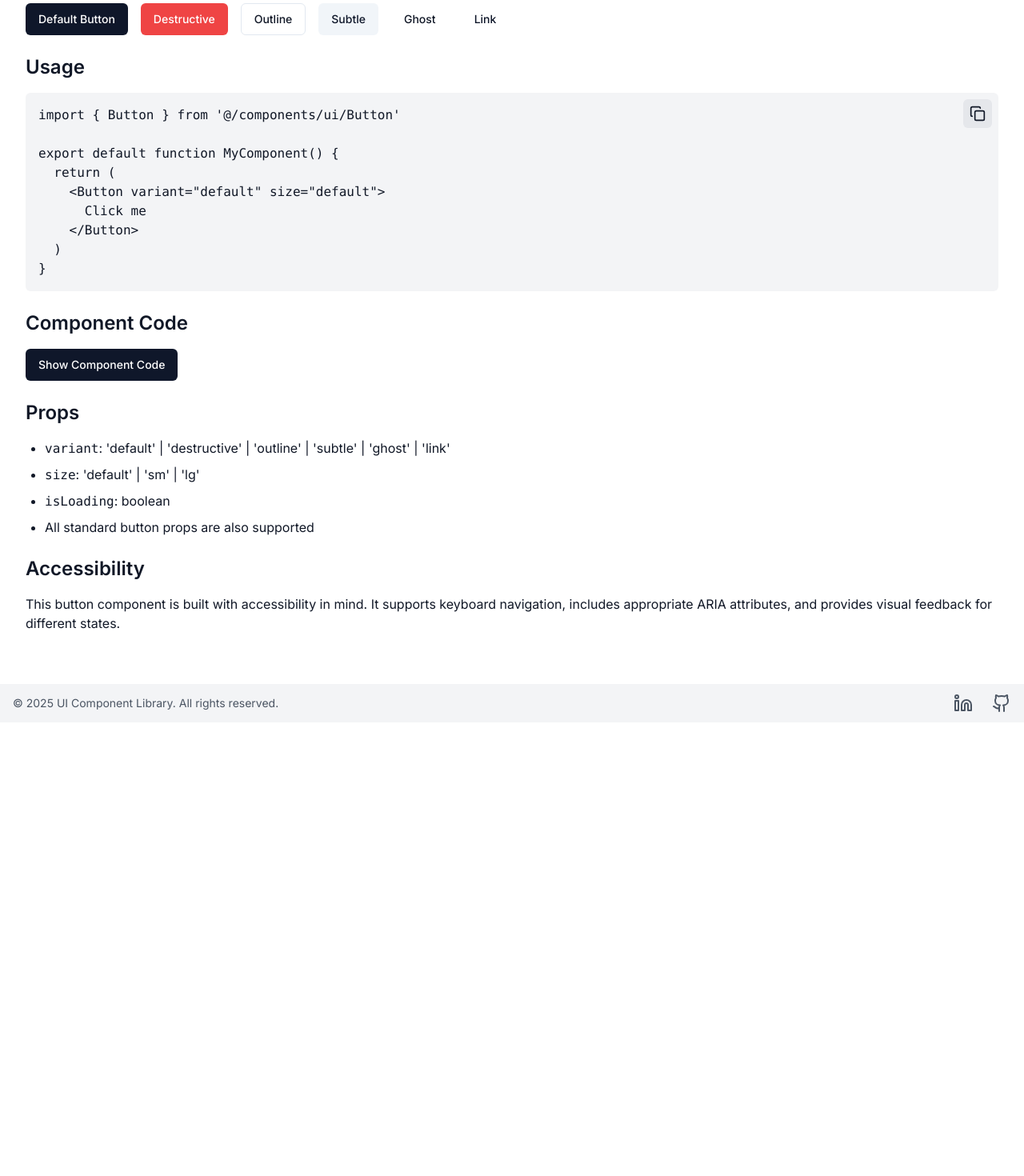
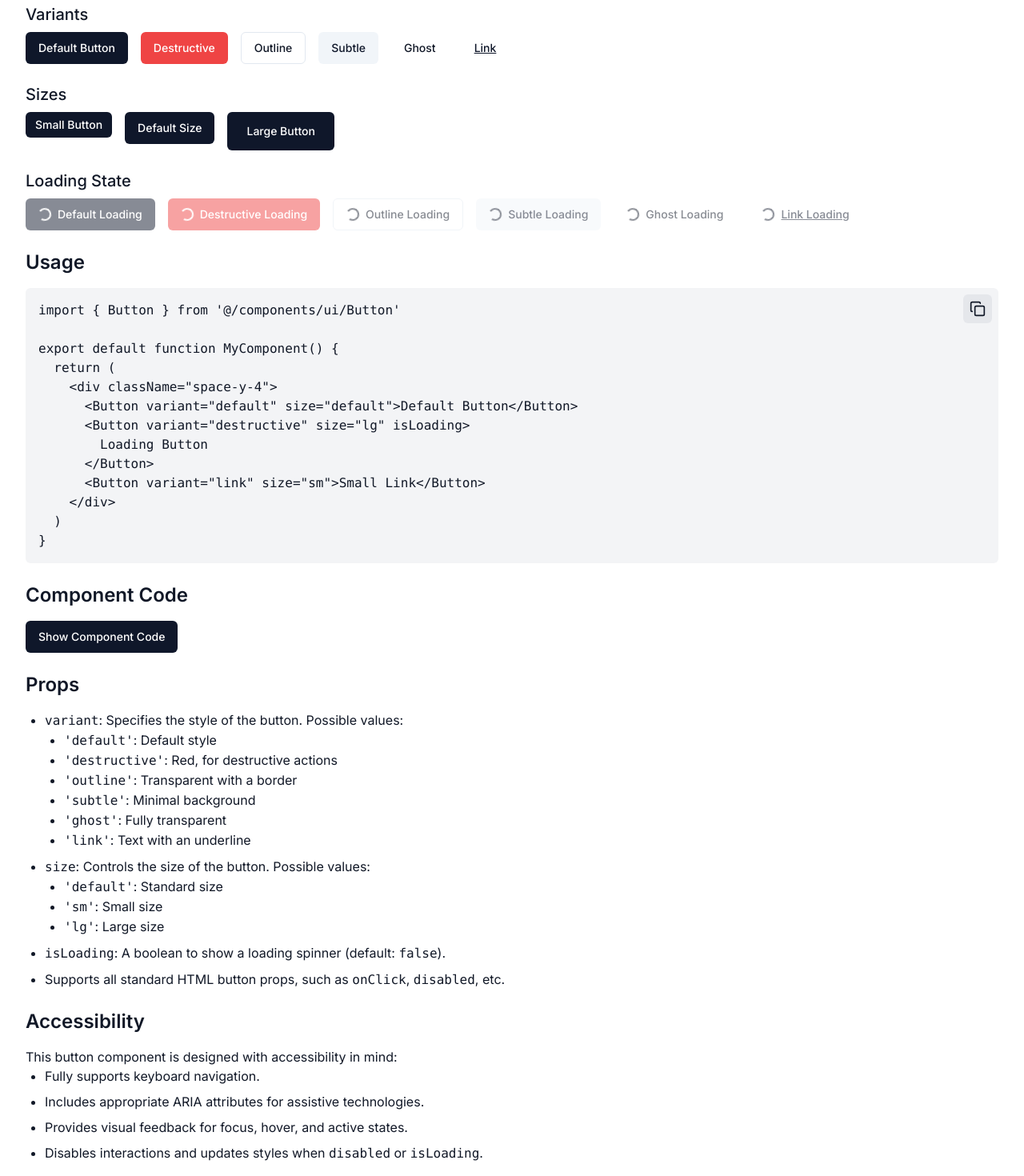
Before and after one commit to Florence-Martin/UI-Library, a Next.js app: page /catalog/button in a window 1280 px wide. Shown: the part 280-1750 px from the top of the page at 80% size. Before the commit the page ends 1183 px from the top, so only its background shows below. Built offline with nearby package versions, Linux system fonts and the light colour scheme.

Commit message:
refactore: code refactoring and improve Button component documentation and usage examples

```diff
--- a/app/catalog/button/page.tsx
+++ b/app/catalog/button/page.tsx
@@ -6,70 +6,72 @@ import CodeBlock from "@/components/CodeBlock";
 import BackToCatalog from "@/components/BackToCatalog";
 
 const buttonComponentCode = `
-import React from "react"
-import { motion } from "framer-motion"
-import { cva, type VariantProps } from "class-variance-authority"
+"use client";
 
+import React, { forwardRef } from "react";
+import { cva, type VariantProps } from "class-variance-authority";
+import clsx from "clsx"; // Pour fusionner les classes conditionnellement
+
+// Définition des variantes de styles
 const buttonVariants = cva(
-  "inline-flex items-center justify-center rounded-md text-sm font-medium transition-colors focus:outline-none focus:ring-2 focus:ring-slate-400 focus:ring-offset-2 dark:hover:bg-slate-800 dark:hover:text-slate-100 disabled:opacity-50 dark:focus:ring-slate-400 disabled:pointer-events-none dark:focus:ring-offset-slate-900",
+  "inline-flex items-center justify-center rounded-md text-sm font-medium transition-colors focus:outline-none focus:ring-2 focus:ring-offset-2 disabled:opacity-50 disabled:pointer-events-none",
   {
     variants: {
       variant: {
-        default: "bg-slate-900 text-white hover:bg-slate-700 dark:bg-slate-50 dark:text-slate-900",
-        destructive: "bg-red-500 text-white hover:bg-red-600 dark:hover:bg-red-600",
-        outline: "bg-transparent border border-slate-200 hover:bg-slate-100 dark:border-slate-700 dark:text-slate-100",
-        subtle: "bg-slate-100 text-slate-900 hover:bg-slate-200 dark:bg-slate-700 dark:text-slate-100",
-        ghost:
-          "bg-transparent hover:bg-slate-100 dark:hover:bg-slate-800 dark:text-slate-100 dark:hover:text-slate-100 data-[state=open]:bg-transparent dark:data-[state=open]:bg-transparent",
-        link: "bg-transparent underline-offset-4 hover:underline text-slate-900 dark:text-slate-100 hover:bg-transparent dark:hover:bg-transparent",
+        default:
+          "bg-slate-900 text-white hover:bg-slate-700 dark:bg-slate-50 dark:text-slate-900",
+        destructive:
+          "bg-red-500 text-white hover:bg-red-600 dark:hover:bg-red-600",
+        outline:
+          "bg-transparent border border-slate-200 hover:bg-slate-100 dark:border-slate-700 dark:text-slate-100",
+        subtle:
+          "bg-slate-100 text-slate-900 hover:bg-slate-200 dark:bg-slate-700 dark:text-slate-100",
+        ghost: "bg-transparent hover:bg-slate-100 dark:hover:bg-slate-800",
+        link: "bg-transparent underline hover:underline text-slate-900 dark:text-slate-100",
       },
       size: {
-        default: "h-10 py-2 px-4",
-        sm: "h-9 px-2 rounded-md",
-        lg: "h-11 px-8 rounded-md",
+        default: "h-10 px-4 py-2",
+        sm: "h-8 px-3 text-sm",
+        lg: "h-12 px-6 text-lg",
       },
     },
     defaultVariants: {
       variant: "default",
       size: "default",
     },
-  },
-)
+  }
+);
 
-export interface ButtonProps
+// TypeScript : définition des props
+interface ButtonProps
   extends React.ButtonHTMLAttributes<HTMLButtonElement>,
     VariantProps<typeof buttonVariants> {
-  isLoading?: boolean
+  isLoading?: boolean; // Indique si le bouton est en chargement
 }
 
-const Button = React.forwardRef<HTMLButtonElement, ButtonProps>(
-  ({ className, variant, size, isLoading = false, ...props }, ref) => {
+// Composant Button avec forwardRef
+const Button = forwardRef<HTMLButtonElement, ButtonProps>(
+  ({ className, variant, size, isLoading, children, ...props }, ref) => {
     return (
-      <motion.button
-        className={buttonVariants({ variant, size, className })}
+      <button
         ref={ref}
-        disabled={isLoading}
-        whileTap={{ scale: 0.95 }}
+        className={clsx(buttonVariants({ variant, size }), className)}
+        disabled={isLoading || props.disabled}
         {...props}
       >
-        {isLoading ? (
-          <svg className="mr-2 h-4 w-4 animate-spin" xmlns="http://www.w3.org/2000/svg" fill="none" viewBox="0 0 24 24">
-            <circle className="opacity-25" cx="12" cy="12" r="10" stroke="currentColor" strokeWidth="4"></circle>
-            <path
-              className="opacity-75"
-              fill="currentColor"
-              d="M4 12a8 8 0 018-8V0C5.373 0 0 5.373 0 12h4zm2 5.291A7.962 7.962 0 014 12H0c0 3.042 1.135 5.824 3 7.938l3-2.647z"
-            ></path>
-          </svg>
-        ) : null}
-        {props.children}
-      </motion.button>
-    )
-  },
-)
-Button.displayName = "Button"
+        {isLoading && (
+          <span className="mr-2 h-4 w-4 animate-spin border-2 border-current border-t-transparent rounded-full"></span>
+        )}
+        {children}
+      </button>
+    );
+  }
+);
 
-export { Button, buttonVariants }
+Button.displayName = "Button";
+
+export { Button, buttonVariants };
+
 `;
 
 export default function ButtonPage() {
@@ -82,6 +84,9 @@ export default function ButtonPage() {
 
       <section>
         <h2 className="text-2xl font-semibold mb-4">Preview</h2>
+        <div className="flex flex-col gap-6">
+          <div>
+            <h3 className="text-xl font-medium mb-2">Variants</h3>
             <div className="flex flex-wrap gap-4">
               <Button>Default Button</Button>
               <Button variant="destructive">Destructive</Button>
@@ -89,6 +94,37 @@ export default function ButtonPage() {
               <Button variant="subtle">Subtle</Button>
               <Button variant="ghost">Ghost</Button>
               <Button variant="link">Link</Button>
+            </div>
+          </div>
+          <div>
+            <h3 className="text-xl font-medium mb-2">Sizes</h3>
+            <div className="flex flex-wrap gap-4">
+              <Button size="sm">Small Button</Button>
+              <Button>Default Size</Button>
+              <Button size="lg">Large Button</Button>
+            </div>
+          </div>
+          <div>
+            <h3 className="text-xl font-medium mb-2">Loading State</h3>
+            <div className="flex flex-wrap gap-4">
+              <Button isLoading>Default Loading</Button>
+              <Button variant="destructive" isLoading>
+                Destructive Loading
+              </Button>
+              <Button variant="outline" isLoading>
+                Outline Loading
+              </Button>
+              <Button variant="subtle" isLoading>
+                Subtle Loading
+              </Button>
+              <Button variant="ghost" isLoading>
+                Ghost Loading
+              </Button>
+              <Button variant="link" isLoading>
+                Link Loading
+              </Button>
+            </div>
+          </div>
         </div>
       </section>
 
@@ -99,9 +135,13 @@ export default function ButtonPage() {
 
 export default function MyComponent() {
   return (
-    <Button variant="default" size="default">
-      Click me
+    <div className="space-y-4">
+      <Button variant="default" size="default">Default Button</Button>
+      <Button variant="destructive" size="lg" isLoading>
+        Loading Button
       </Button>
+      <Button variant="link" size="sm">Small Link</Button>
+    </div>
   )
 }`}
           language="tsx"
@@ -124,28 +164,69 @@ export default function MyComponent() {
         <h2 className="text-2xl font-semibold mb-4">Props</h2>
         <ul className="list-disc pl-6 space-y-2">
           <li>
-            <code>variant</code>: &apos;default&apos; | &apos;destructive&apos;
-            | &apos;outline&apos; | &apos;subtle&apos; | &apos;ghost&apos; |
-            &apos;link&apos;
+            <code>variant</code>: Specifies the style of the button. Possible
+            values:
+            <ul className="list-disc pl-6">
+              <li>
+                <code>&apos;default&apos;</code>: Default style
               </li>
               <li>
-            <code>size</code>: &apos;default&apos; | &apos;sm&apos; |
-            &apos;lg&apos;
+                <code>&apos;destructive&apos;</code>: Red, for destructive
+                actions
               </li>
               <li>
-            <code>isLoading</code>: boolean
+                <code>&apos;outline&apos;</code>: Transparent with a border
               </li>
-          <li>All standard button props are also supported</li>
+              <li>
+                <code>&apos;subtle&apos;</code>: Minimal background
+              </li>
+              <li>
+                <code>&apos;ghost&apos;</code>: Fully transparent
+              </li>
+              <li>
+                <code>&apos;link&apos;</code>: Text with an underline
+              </li>
+            </ul>
+          </li>
+          <li>
+            <code>size</code>: Controls the size of the button. Possible values:
+            <ul className="list-disc pl-6">
+              <li>
+                <code>&apos;default&apos;</code>: Standard size
+              </li>
+              <li>
+                <code>&apos;sm&apos;</code>: Small size
+              </li>
+              <li>
+                <code>&apos;lg&apos;</code>: Large size
+              </li>
+            </ul>
+          </li>
+          <li>
+            <code>isLoading</code>: A boolean to show a loading spinner
+            (default: <code>false</code>).
+          </li>
+          <li>
+            Supports all standard HTML button props, such as{" "}
+            <code>onClick</code>, <code>disabled</code>, etc.
+          </li>
         </ul>
       </section>
 
       <section>
         <h2 className="text-2xl font-semibold mb-4">Accessibility</h2>
-        <p>
-          This button component is built with accessibility in mind. It supports
-          keyboard navigation, includes appropriate ARIA attributes, and
-          provides visual feedback for different states.
-        </p>
+        <p>This button component is designed with accessibility in mind:</p>
+        <ul className="list-disc pl-6 space-y-2">
+          <li>Fully supports keyboard navigation.</li>
+          <li>
+            Includes appropriate ARIA attributes for assistive technologies.
+          </li>
+          <li>Provides visual feedback for focus, hover, and active states.</li>
+          <li>
+            Disables interactions and updates styles when <code>disabled</code>{" "}
+            or <code>isLoading</code>.
+          </li>
+        </ul>
       </section>
     </div>
   );
--- a/components/ui/Button.tsx
+++ b/components/ui/Button.tsx
@@ -1,10 +1,12 @@
 "use client";
 
-import React from "react";
+import React, { forwardRef } from "react";
 import { cva, type VariantProps } from "class-variance-authority";
+import clsx from "clsx"; // Pour fusionner les classes conditionnellement
 
+// Définition des variantes de styles
 const buttonVariants = cva(
-  "inline-flex items-center justify-center rounded-md text-sm font-medium transition-colors focus:outline-none focus:ring-2 focus:ring-slate-400 focus:ring-offset-2 dark:hover:bg-slate-800 dark:hover:text-slate-100 disabled:opacity-50 dark:focus:ring-slate-400 disabled:pointer-events-none dark:focus:ring-offset-slate-900",
+  "inline-flex items-center justify-center rounded-md text-sm font-medium transition-colors focus:outline-none focus:ring-2 focus:ring-offset-2 disabled:opacity-50 disabled:pointer-events-none",
   {
     variants: {
       variant: {
@@ -16,14 +18,13 @@ const buttonVariants = cva(
           "bg-transparent border border-slate-200 hover:bg-slate-100 dark:border-slate-700 dark:text-slate-100",
         subtle:
           "bg-slate-100 text-slate-900 hover:bg-slate-200 dark:bg-slate-700 dark:text-slate-100",
-        ghost:
-          "bg-transparent hover:bg-slate-100 dark:hover:bg-slate-800 dark:text-slate-100 dark:hover:text-slate-100 data-[state=open]:bg-transparent dark:data-[state=open]:bg-transparent",
-        link: "bg-transparent underline-offset-4 hover:underline text-slate-900 dark:text-slate-100 hover:bg-transparent dark:hover:bg-transparent",
+        ghost: "bg-transparent hover:bg-slate-100 dark:hover:bg-slate-800",
+        link: "bg-transparent underline hover:underline text-slate-900 dark:text-slate-100",
       },
       size: {
-        default: "h-10 py-2 px-4",
-        sm: "h-9 px-2 rounded-md",
-        lg: "h-11 px-8 rounded-md",
+        default: "h-10 px-4 py-2",
+        sm: "h-8 px-3 text-sm",
+        lg: "h-12 px-6 text-lg",
       },
     },
     defaultVariants: {
@@ -33,48 +34,32 @@ const buttonVariants = cva(
   }
 );
 
-export interface ButtonProps
+// TypeScript : définition des props
+interface ButtonProps
   extends React.ButtonHTMLAttributes<HTMLButtonElement>,
     VariantProps<typeof buttonVariants> {
-  isLoading?: boolean;
+  isLoading?: boolean; // Indique si le bouton est en chargement
 }
 
-const Button = React.forwardRef<HTMLButtonElement, ButtonProps>(
-  ({ className, variant, size, isLoading = false, ...props }, ref) => {
+// Composant Button avec forwardRef
+const Button = forwardRef<HTMLButtonElement, ButtonProps>(
+  ({ className, variant, size, isLoading, children, ...props }, ref) => {
     return (
       <button
-        className={buttonVariants({ variant, size, className })}
         ref={ref}
-        disabled={isLoading}
+        className={clsx(buttonVariants({ variant, size }), className)}
+        disabled={isLoading || props.disabled}
         {...props}
       >
-        {isLoading ? (
-          <svg
-            className="mr-2 h-4 w-4 animate-spin"
-            xmlns="http://www.w3.org/2000/svg"
-            fill="none"
-            viewBox="0 0 24 24"
-          >
-            <circle
-              className="opacity-25"
-              cx="12"
-              cy="12"
-              r="10"
-              stroke="currentColor"
-              strokeWidth="4"
-            ></circle>
-            <path
-              className="opacity-75"
-              fill="currentColor"
-              d="M4 12a8 8 0 018-8V0C5.373 0 0 5.373 0 12h4zm2 5.291A7.962 7.962 0 014 12H0c0 3.042 1.135 5.824 3 7.938l3-2.647z"
-            ></path>
-          </svg>
-        ) : null}
-        {props.children}
+        {isLoading && (
+          <span className="mr-2 h-4 w-4 animate-spin border-2 border-current border-t-transparent rounded-full"></span>
+        )}
+        {children}
       </button>
     );
   }
 );
+
 Button.displayName = "Button";
 
 export { Button, buttonVariants };
```
Also changed, not shown: 1 other file (tests, documents, lock files or other folders). Lines whose indentation alone changed are shown as unchanged.
